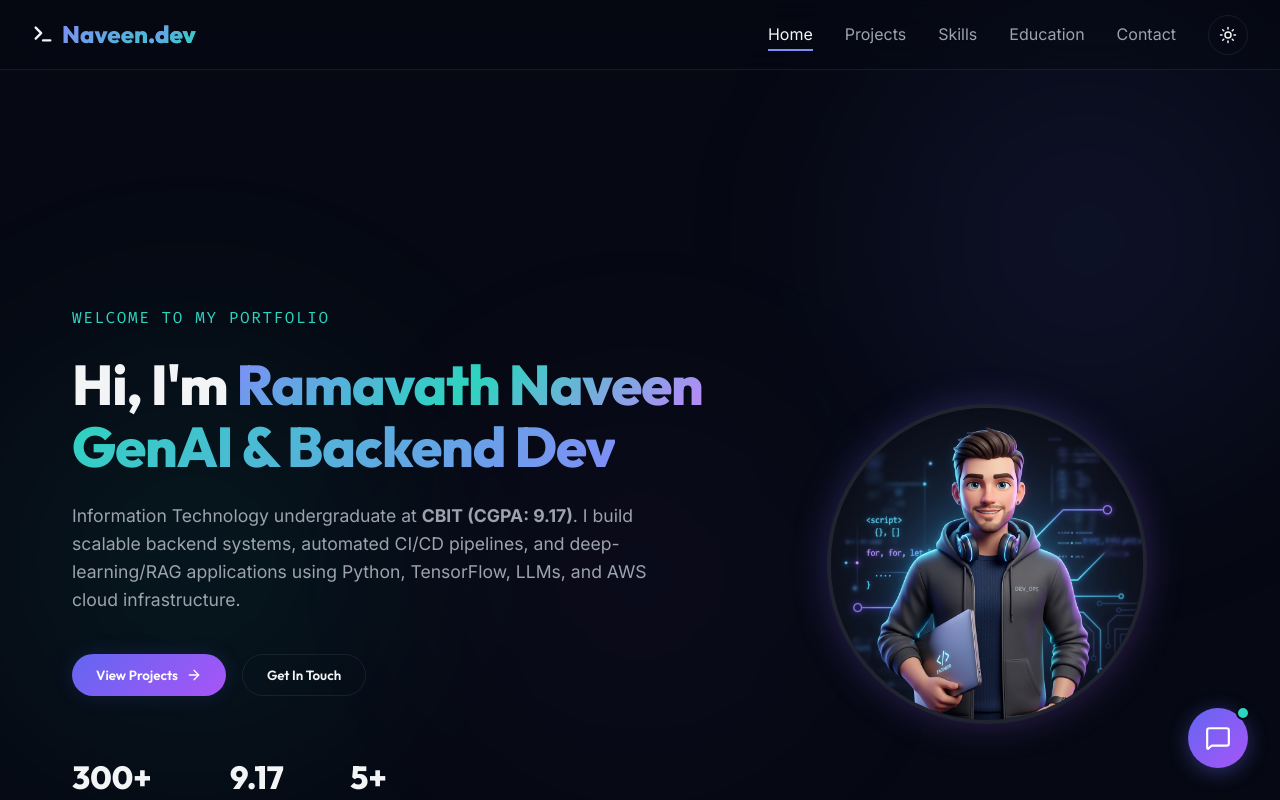
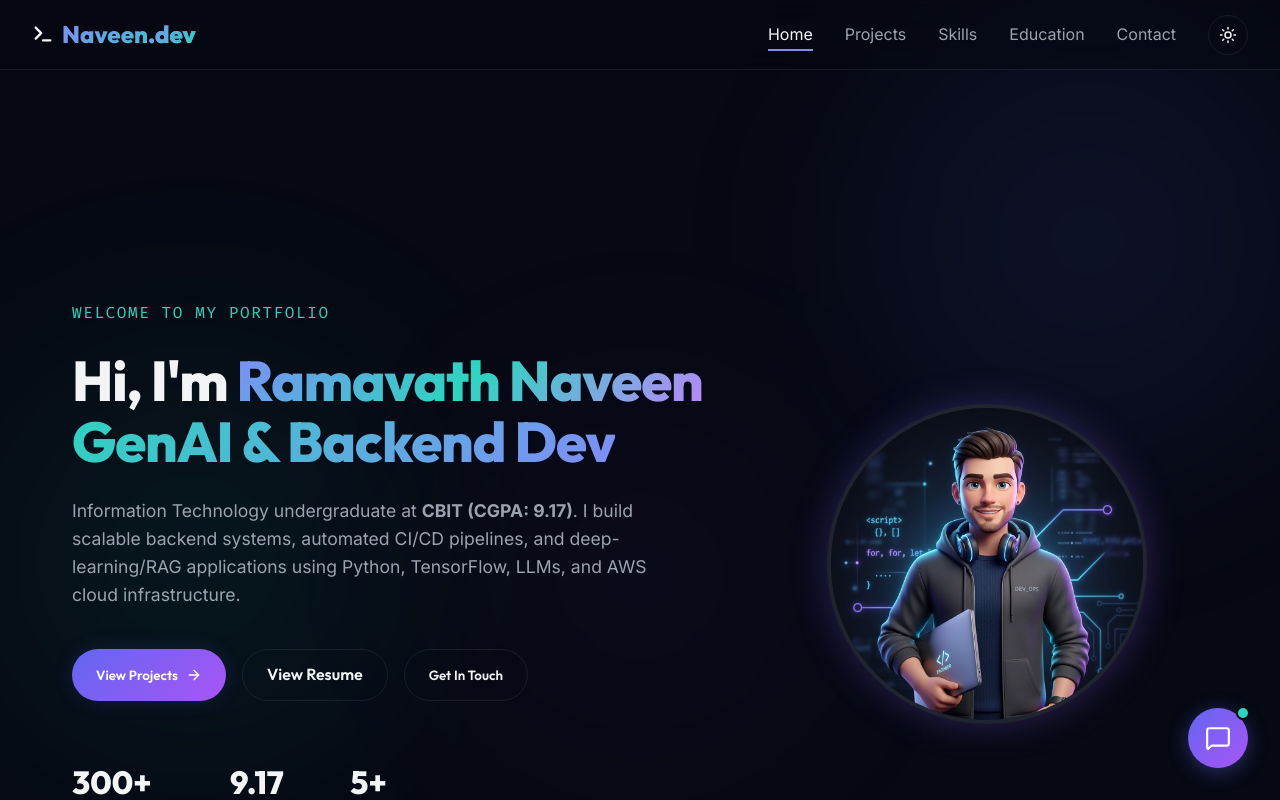
Before and after one commit to naveen-ramavath/portfolio, a React (Vite) app: page / in a window 1280 px wide. Shown: the top 800 px of the page. Built offline with nearby package versions, Linux system fonts and the light colour scheme.

Commit message:
feat: add View Resume action button in Hero

```diff
--- a/src/App.css
+++ b/src/App.css
@@ -155,6 +155,7 @@
 
 .hero-actions {
   display: flex;
+  flex-wrap: wrap;
   gap: 1rem;
   margin-top: 1rem;
 }
--- a/src/components/Hero.jsx
+++ b/src/components/Hero.jsx
@@ -82,6 +82,15 @@ export default function Hero({ setActiveSection }) {
             <button onClick={() => handleScrollTo('projects')} className="gradient-btn">
               View Projects <ArrowRight size={16} />
             </button>
+            <a
+              href="/resume.pdf"
+              target="_blank"
+              rel="noopener noreferrer"
+              className="secondary-btn"
+              style={{ display: 'inline-flex', alignItems: 'center', justifyContent: 'center', textDecoration: 'none' }}
+            >
+              View Resume
+            </a>
             <button onClick={() => handleScrollTo('contact')} className="secondary-btn">
               Get In Touch
             </button>
```
